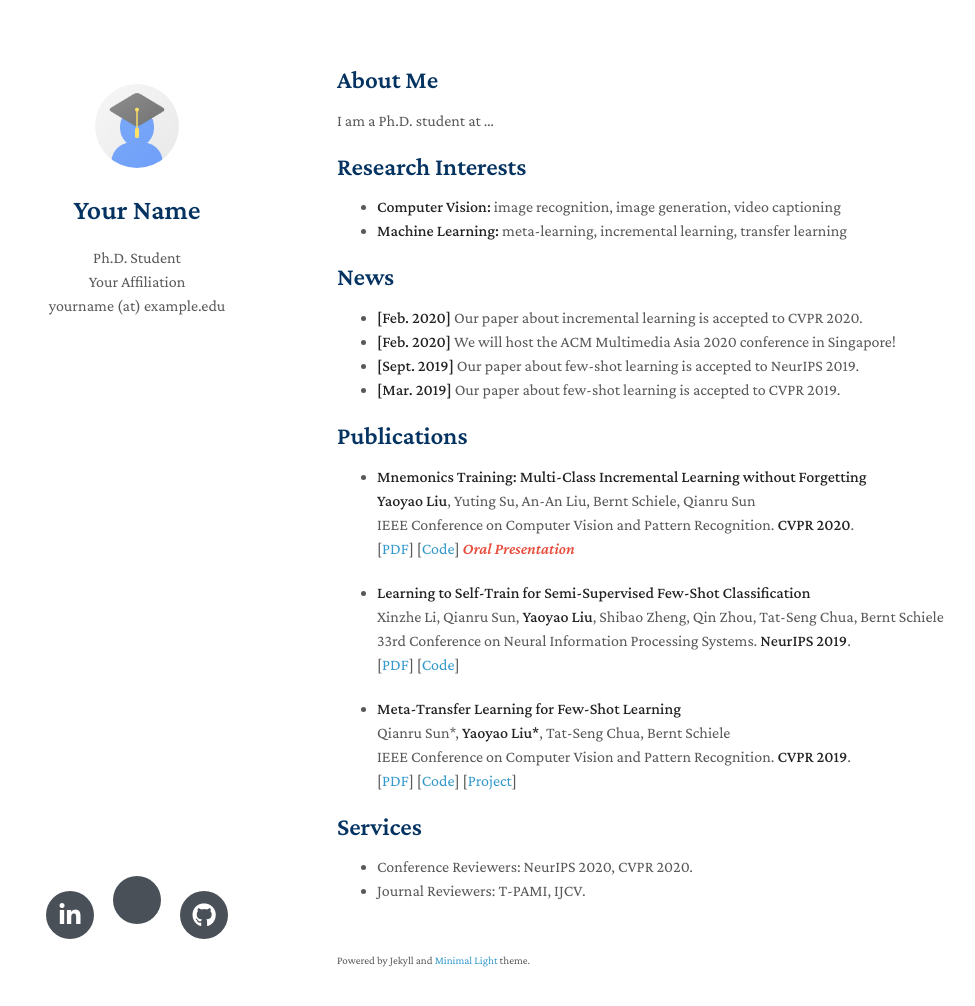
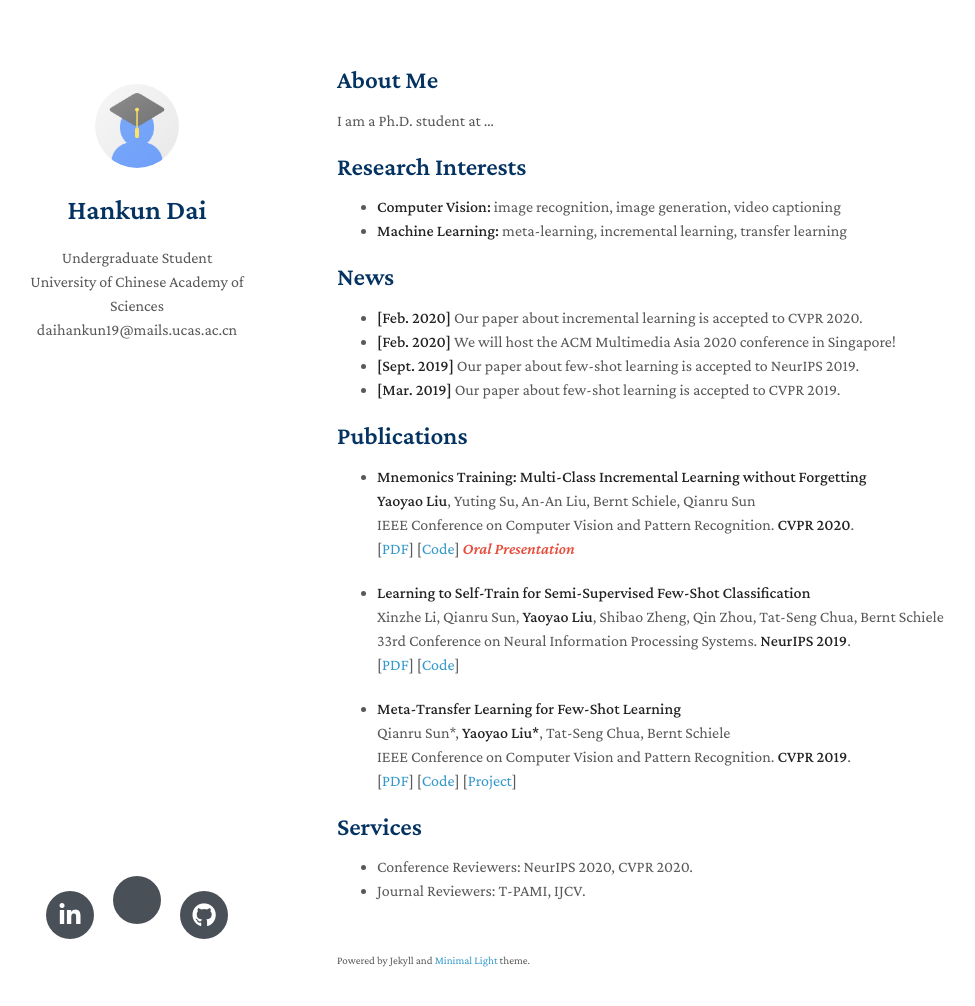
Before and after one commit to D-Hank/HomePage, a Jekyll site: the page built from index.md, in a window 1280 px wide and 1041 px high. Shown: the top 1006 px of the window, without its empty margins (133-1108 px from the left). Built offline with Jekyll 4.4.1, drawn with Linux system fonts in a browser that asks for light colours; nearby versions of some CDN libraries; a style sheet for code colours, icons or effects is not loaded; our own code applies the rules of GitHub Pages for plain Markdown files.

Commit message:
Update _config.yml

```diff
--- a/_config.yml
+++ b/_config.yml
@@ -1,15 +1,15 @@
-title: Your Name
-position: Ph.D. Student
-affiliation: Your Affiliation
-email: yourname (at) example.edu
+title: Hankun Dai
+position: Undergraduate Student
+affiliation: University of Chinese Academy of Sciences
+email: daihankun19@mails.ucas.ac.cn
 keywords: minimal academic
 google_scholar: https://scholar.google.com/
-github_link: https://github.com/yaoyao-liu/minimal-light
+github_link: https://github.com/dhank
 linkedin: https://www.linkedin.com/
 avatar: ./assets/img/avatar.png
 google_analytics: UA-111540567-4
 favicon: ./assets/img/favicon.png
 favicon_dark: ./assets/img/favicon-dark.png
-description: The Minimal Light is a simple and elegant jekyll theme for academic personal homepage.
+description: DHank's homepage
 canonical: https://minimal-light.yyliu.net/
 remote_theme: yaoyao-liu/minimal-light
```
